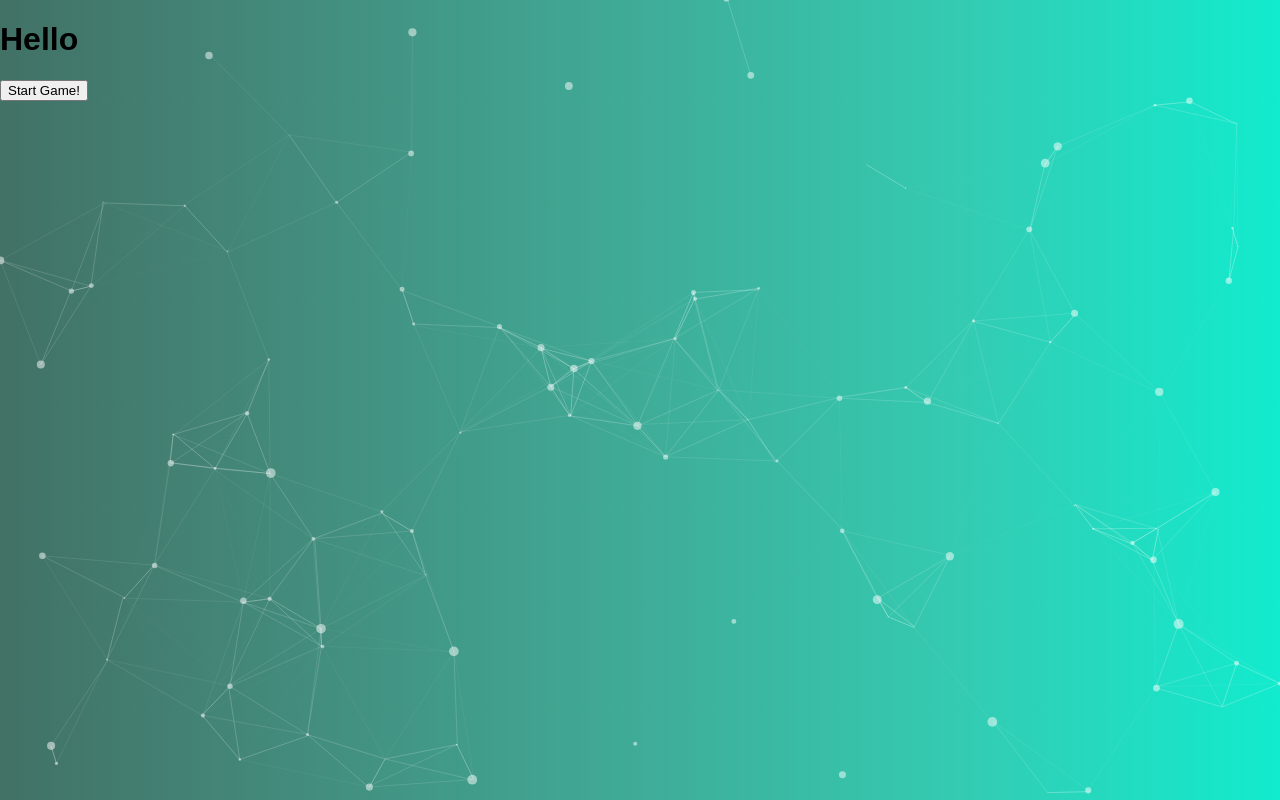
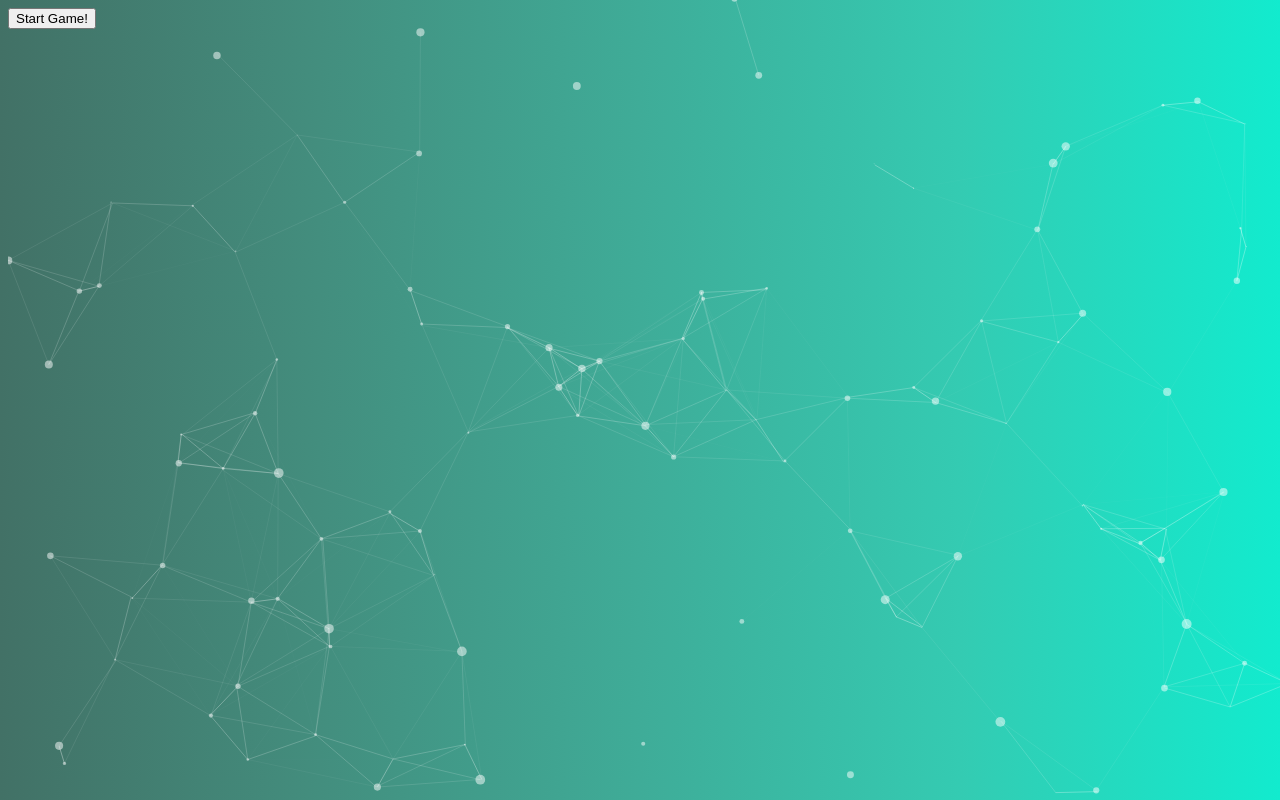
Before and after one commit to TekniqueJoseph/more-functions, a plain HTML site: page index.html in a window 1280 px wide. Drawn offline with Linux system fonts and the light colour scheme.

Commit message:
added course code

```diff
--- a/CSS/style.css
+++ b/CSS/style.css
@@ -1,11 +1,10 @@
 body{
     font-family: Arial, "Helvetica Neue", Helvetica, sans-serif;
-    margin: 0;
+    /* margin: 0; */
     background-image: linear-gradient(to right, #427166, #438e7e, #3fac98, #34cbb2, #12ebce);
 }
 
 #particles-js {
-    /* margin: 0; */
     position: fixed;
     width: 100%;
     height: 100vh;
--- a/index.html
+++ b/index.html
@@ -14,7 +14,6 @@
   <div id="particles-js">
   </div>
 
-  <h1>Hello</h1>
   <button id="start-game-btn">Start Game!</button>
 
   <script src="particles.js-master/particles.js">
```
